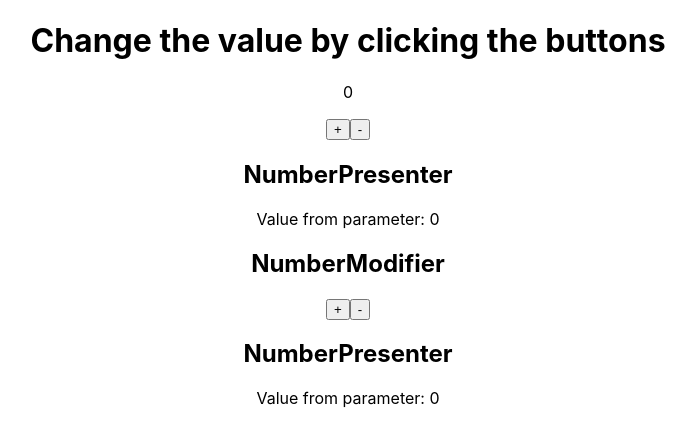
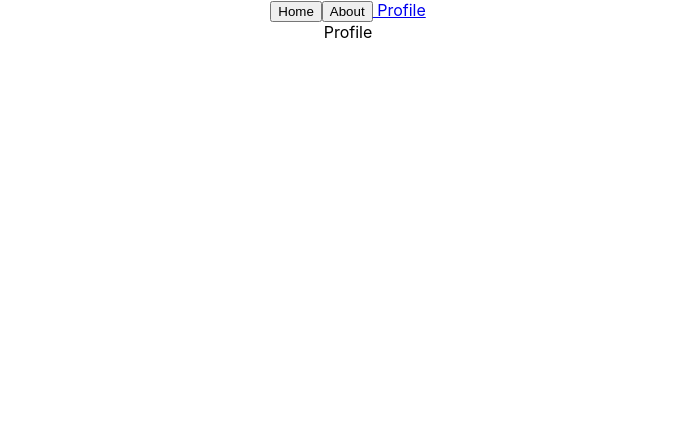
Before and after one commit to dorimusz/show-tracker, a React (Create React App) app in the folder frontend/: page /profile in a window 1280 px wide. Shown: the top 446 px of the page, without its empty margins (292-988 px from the left). Built offline with nearby package versions, Linux system fonts and the light colour scheme.

Commit message:
react router added

```diff
--- a/frontend/package.json
+++ b/frontend/package.json
@@ -8,6 +8,8 @@
     "@testing-library/user-event": "^13.5.0",
     "react": "^18.1.0",
     "react-dom": "^18.1.0",
+    "react-router": "^6.3.0",
+    "react-router-dom": "^6.3.0",
     "react-scripts": "5.0.1",
     "web-vitals": "^2.1.4"
   },
--- a/frontend/src/App.jsx
+++ b/frontend/src/App.jsx
@@ -1,16 +1,31 @@
 import './App.css';
 import React from 'react';
-import NumberPresenter from './NumberPresenter';
-import NumberModifier from './NumberModifier';
-import { useCounter } from './CounterProvider';
+// import NumberPresenter from './NumberPresenter';
+// import NumberModifier from './NumberModifier';
+// import { useCounter } from './CounterProvider';
+import { useNavigate, BrowserRouter, Routes, Route, } from 'react-router-dom';
+import Home from './pages/Home';
+import About from './pages/About';
+import Profile from './pages/Profile';
+import Navbar from './components/Navbar';
 
 function App() {
   // const [value, setValue] = useState(0); //no need
-  const { value, decrement, increment } = useCounter(); //ez nem a valuet adja vissza listaként két elemmel, hanem a useContext object értékét/valueját adja vissza, amin rajta van a value, decrement és increment
+  // const { value, decrement, increment } = useCounter(); //ez nem a valuet adja vissza listaként két elemmel, hanem a useContext object értékét/valueját adja vissza, amin rajta van a value, decrement és increment
+
+
 
   return (
+    <BrowserRouter>
+      <div className="App">
+        <Navbar />
+        <Routes>
+          <Route path="/" element={<Home />} />
+          <Route path="/about" element={<About />} />
+          <Route path="/profile" element={<Profile />} />
+        </Routes>
 
-    <div className="App">
+        {/* <section>
           <h1>Change the value by clicking the buttons</h1>
           <p>{value}</p>
           <button onClick={decrement}>+</button>
@@ -18,10 +33,10 @@ function App() {
 
           <NumberPresenter />
           <NumberModifier />
+        </section> */}
 
-
-    </div>
-
+      </div >
+    </BrowserRouter>
   );
 }
 
--- /dev/null
+++ b/frontend/src/components/Navbar.jsx
@@ -0,0 +1,24 @@
+import React from 'react'
+import { useNavigate, Link } from 'react-router-dom';
+
+const Navbar = () => {
+    const navigate = useNavigate();
+
+    const nav = (path) => {
+        console.log("rerouting"); //bármilyen route előtti logika, elágazás, lejárt-e a token stb
+        navigate(path)
+    }
+
+    return (
+        <>
+            <nav>
+                <button onClick={() => nav('/')}>Home</button>
+                <button onClick={() => nav('/about')} > About</button>
+                {/* <button onClick={() => navigate('/profile')} > Profile</button> */}
+                <Link to="/profile" > Profile</Link>
+            </nav >
+        </>
+    )
+}
+
+export default Navbar
--- a/frontend/src/index.js
+++ b/frontend/src/index.js
@@ -1,5 +1,6 @@
 import React from 'react';
 import ReactDOM from 'react-dom/client';
+// import { BrowserRouter } from "react-router-dom";
 import './index.css';
 import App from './App';
 import { CounterProvider } from './CounterProvider';
@@ -8,7 +9,9 @@ const root = ReactDOM.createRoot(document.getElementById('root'));
 root.render(
   <React.StrictMode>
     <CounterProvider>
+      {/* <BrowserRouter> */}
       <App />
+      {/* </BrowserRouter> */}
     </CounterProvider>
   </React.StrictMode>
 );
--- /dev/null
+++ b/frontend/src/pages/About.jsx
@@ -0,0 +1,9 @@
+import React from 'react'
+
+const About = () => {
+    return (
+        <div>About</div>
+    )
+}
+
+export default About
--- /dev/null
+++ b/frontend/src/pages/Home.jsx
@@ -0,0 +1,9 @@
+import React from 'react'
+
+const Home = () => {
+    return (
+        <div>Home</div>
+    )
+}
+
+export default Home
--- /dev/null
+++ b/frontend/src/pages/Profile.jsx
@@ -0,0 +1,9 @@
+import React from 'react'
+
+const Profile = () => {
+    return (
+        <div>Profile</div>
+    )
+}
+
+export default Profile
```
Also changed, not shown: 1 other file (tests, documents, lock files or other folders). Lines whose indentation alone changed are shown as unchanged.
